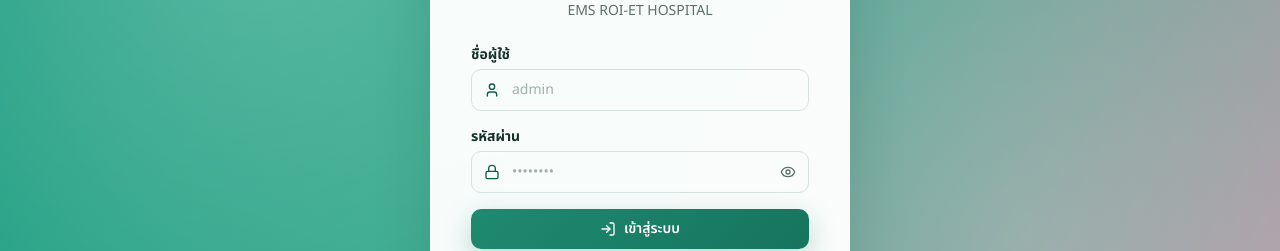
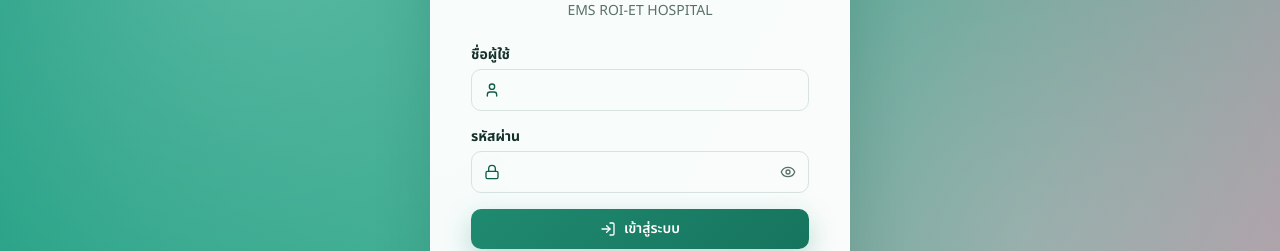
Before and after one commit to euroslayer2000-dot/webems-reh, a Next.js app: page /admin/login in a window 1280 px wide. Shown: the part 325-576 px from the top of the page. Built offline with nearby package versions, Linux system fonts and the light colour scheme.

Commit message:
Remove placeholder text from admin login fields

```diff
--- a/src/app/admin/(auth)/login/login-form.tsx
+++ b/src/app/admin/(auth)/login/login-form.tsx
@@ -62,7 +62,6 @@ export function LoginForm({ next }: { next: string }) {
             id="username"
             type="text"
             autoComplete="username"
-            placeholder="admin"
             className="w-full rounded-[10px] bg-transparent px-3 py-2.5 text-sm text-[#16302a] placeholder:text-[#9fb0aa] focus:outline-none"
             {...register("username")}
           />
@@ -80,7 +79,6 @@ export function LoginForm({ next }: { next: string }) {
             id="password"
             type={showPassword ? "text" : "password"}
             autoComplete="current-password"
-            placeholder="••••••••"
             className="w-full bg-transparent px-3 py-2.5 text-sm text-[#16302a] placeholder:text-[#9fb0aa] focus:outline-none"
             {...register("password")}
           />
```
